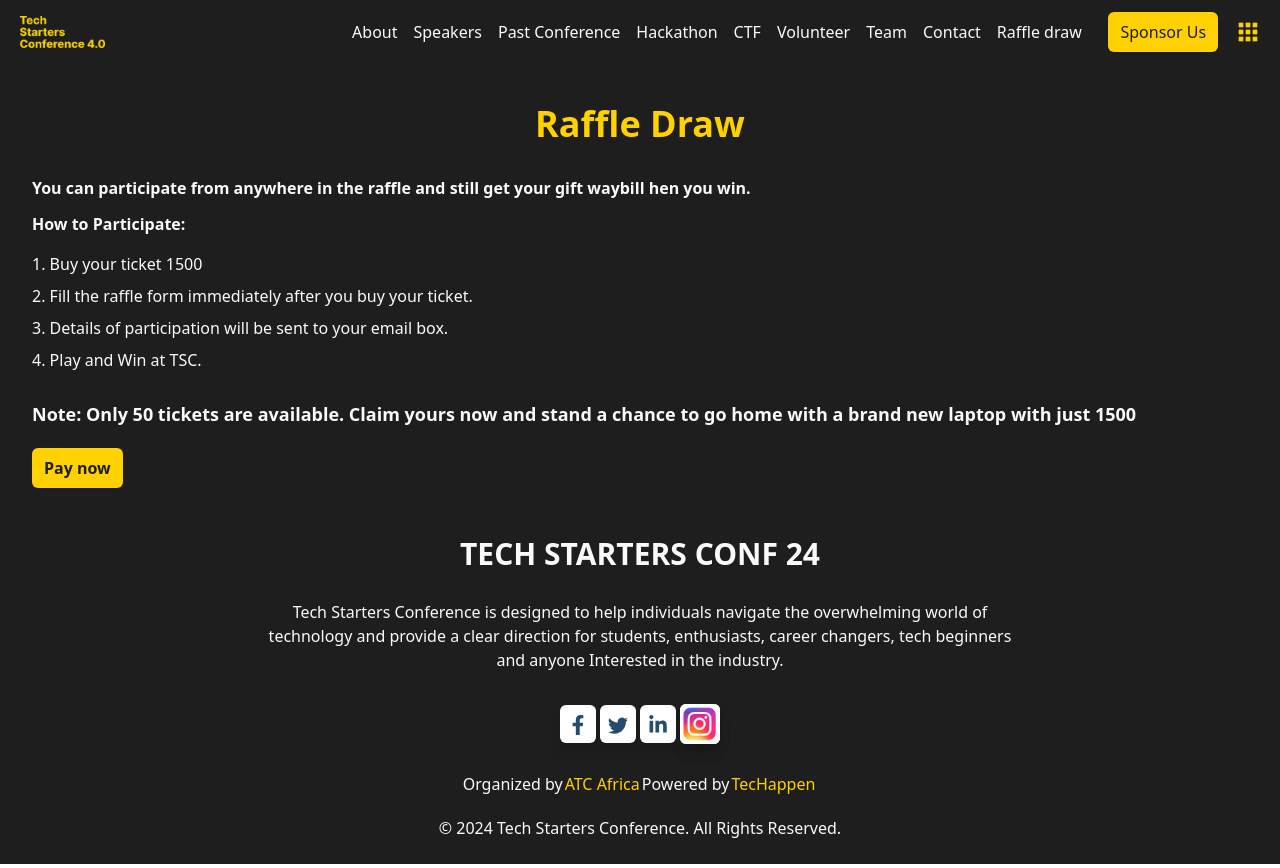
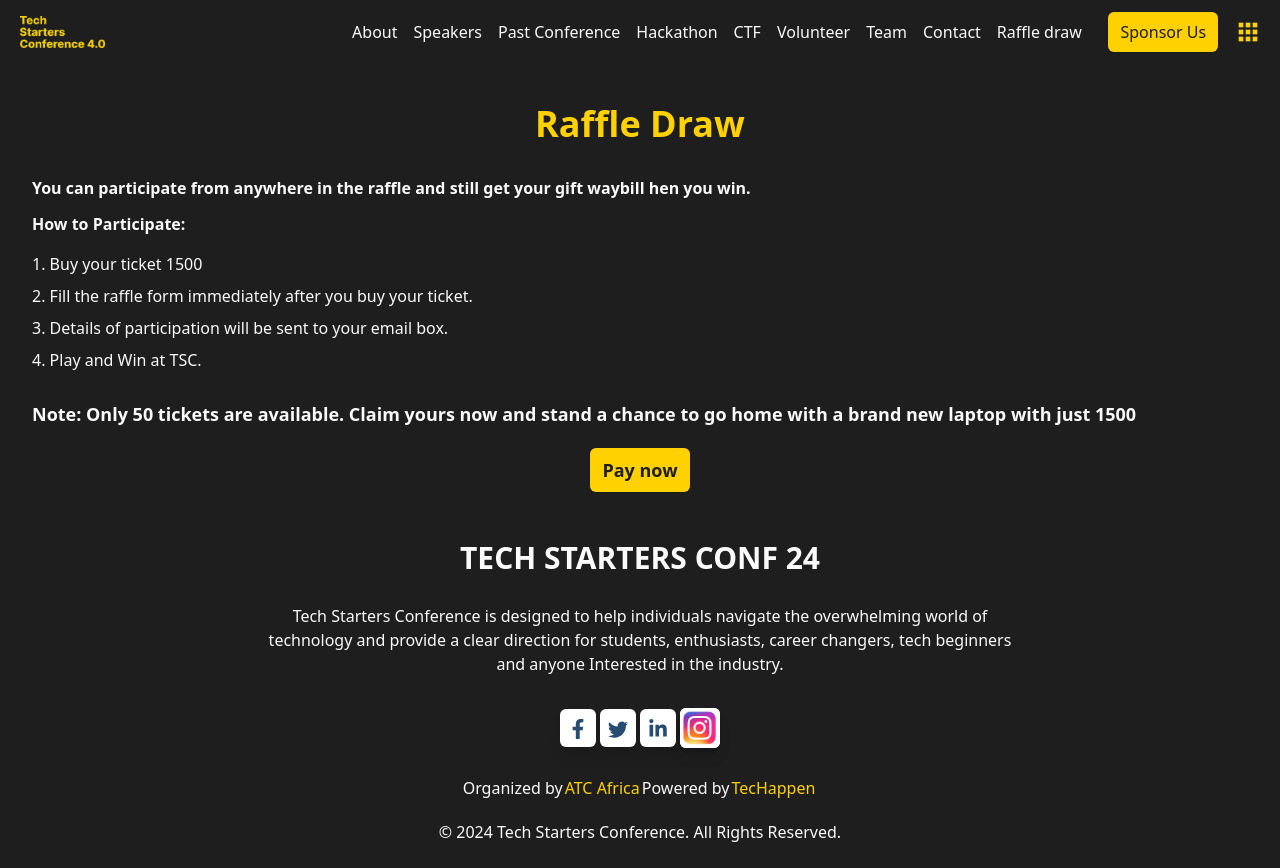
Before and after one commit to Amazing-Tech-Community/tech-con, a Next.js app: page /Raffle in a window 1280 px wide. Built offline with nearby package versions, Linux system fonts and the light colour scheme.

Commit message:
centralized pay button and updated flutterwave link

```diff
--- a/src/pages/Raffle.js
+++ b/src/pages/Raffle.js
@@ -29,9 +29,9 @@
             Note: Only 50 tickets are available. Claim yours now and stand a chance to go home with a brand new laptop with just 1500
             </p>
 
-            <div className='flex items-center flex-row mt-2 sm:mt-2'>
+            <div className='flex justify-center items-center flex-row mt-2 sm:mt-2'>
             <button className='flex flex-row  py-2 px-2 rounded-md shadow-sm bg-[#ffd100] text-[#1e1e1e] hover:bg-[#1e1e1e] hover:border-2 hover:border-[#ffd100] hover:text-[#ffd100]'>
-              <a href='https://flutterwave.com/pay/thycrkdkv0ss' target={'_blank'} className='px-1 font-semibold'>
+              <a href='https://flutterwave.com/pay/tscraffledraw' target={'_blank'} className='px-1 text-lg font-bold'>
                Pay now
               </a>
             </button>
```
